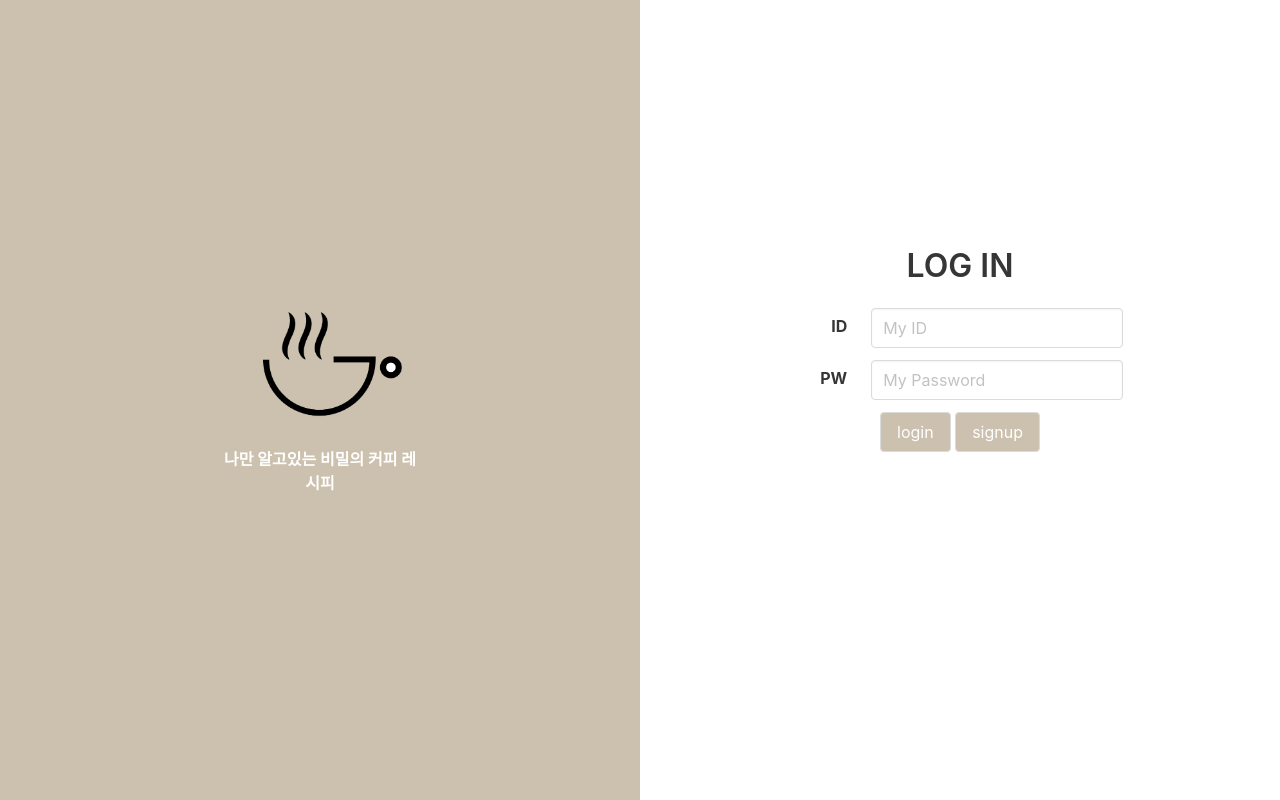
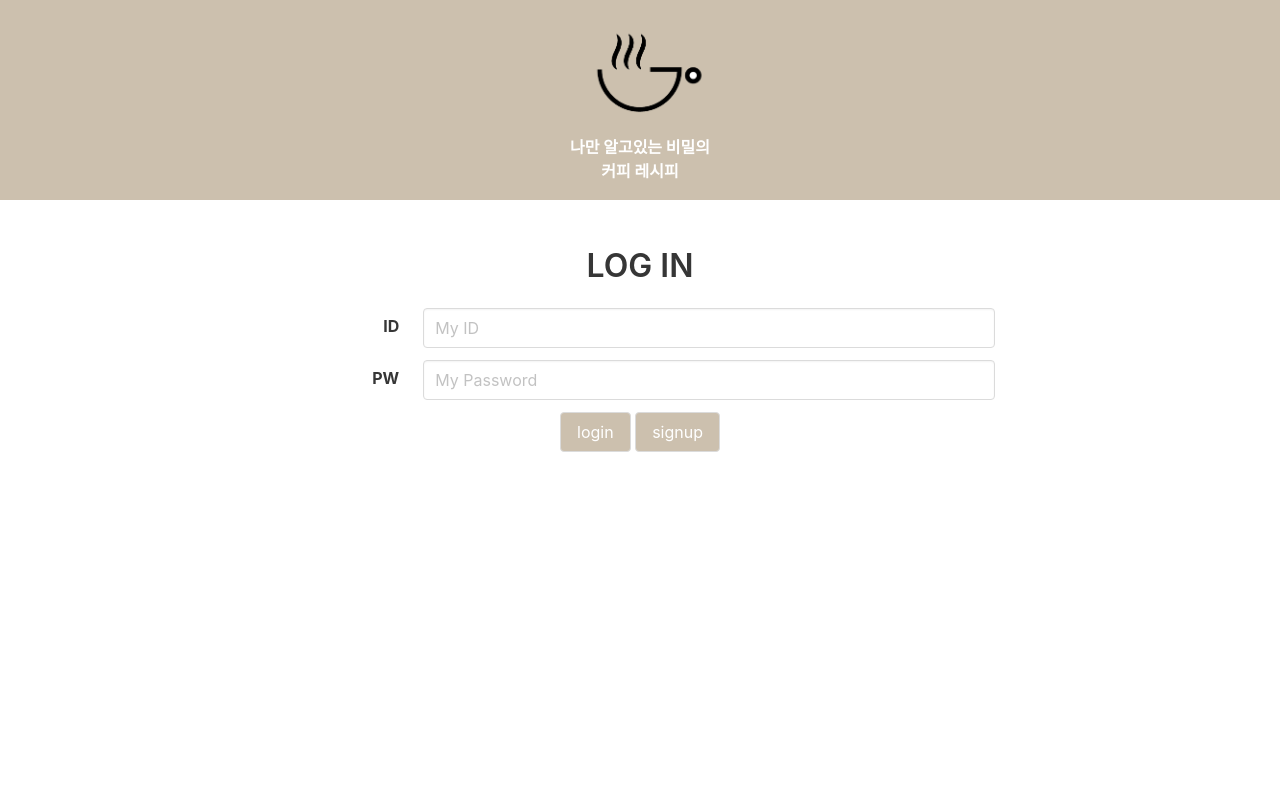
Before and after one commit to 99-gen11-w1-team2-fullStackMiniProject/main, a Flask app: page / in a window 1280 px wide. Run offline with Flask 2, Linux system fonts and the light colour scheme; some libraries are stand-ins or nearby versions.

Commit message:
로그인 css 수정: 중앙정렬

```diff
--- a/static/css/login.css
+++ b/static/css/login.css
@@ -4,24 +4,19 @@ body {
     min-height: 100vh;
 }
 
-.left {
-    /*background-color: dodgerblue;*/
+.top {
     /*height: 100vh;*/
-    width: 50%;
-    float: left;
-}
-
-.right {
-    width: 50%;
-    float: right;
-    text-align: center;
-    margin-top: 200px;
-    margin-left: 0px;
+    width: 100%;
+    height: 200px;
+    display:flex;
+    flex-direction: column;
+    justify-content: center;
+    align-items: center;
 }
 
 .image {
-    width: 200px;
-    height: 200px;
+    width: 150px;
+    height: 150px;
     margin: auto;
 }
 
@@ -39,3 +34,6 @@ p {
     background-color: #ccc0ae;
     color: white;
 }
+.section{
+    top:100px;
+}
--- a/templates/login.html
+++ b/templates/login.html
@@ -12,13 +12,14 @@
 </head>
 
 <body>
-    <div class="hero is-small is-fullheight left">
+    <div class="hero is-small top">
         <figure class="image">
             <img src="/static/logo.PNG">
             <p>나만 알고있는 비밀의 커피 레시피</p>
         </figure>
     </div>
-    <div class="section has-text-centered right">
+<!--    "section has-text-centered -->
+    <div class="section has-text-centered">
         <h1 class="title">LOG IN</h1>
         <div class="container" style="width:60%">
             <div class="field is-horizontal">
```
